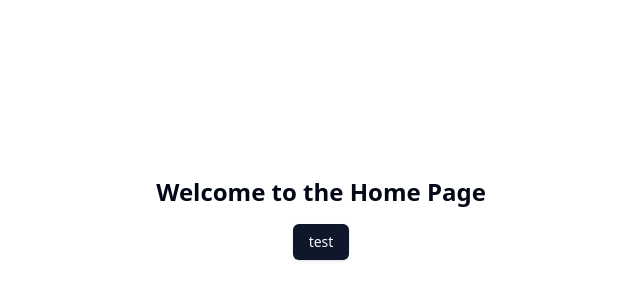
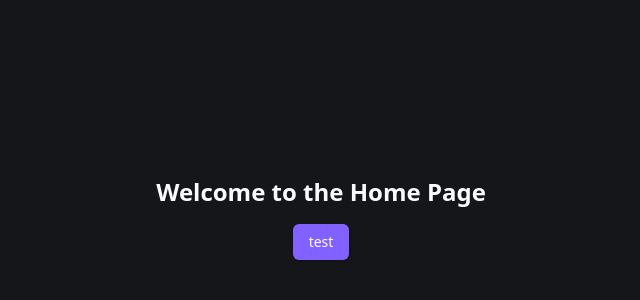
Before and after one commit to Estevangomez/barbershop, a Next.js app: page / in a window 1280 px wide. Shown: the part 182-482 px from the top of the page, without its empty margins (319-959 px from the left). Built offline with nearby package versions, Linux system fonts and the light colour scheme.

Commit message:
chore: update shadcn theme

```diff
--- a/src/app/globals.css
+++ b/src/app/globals.css
@@ -2,77 +2,45 @@
 @tailwind components;
 @tailwind utilities;
 
-@layer utilities {
-  .text-balance {
-    text-wrap: balance;
+@layer base {
+  .dark {
+    --background: 225 9% 9%;
+    --foreground: 210 40% 98%;
+
+    --card: 228 9% 11%;
+    --card-foreground: 210 40% 98%;
+
+    --popover: 228 9% 11%;
+    --popover-foreground: 210 40% 98%;
+
+    --primary: 252 100% 69%;
+    --primary-foreground: 0 0% 100%;
+
+    --secondary: 228 6% 16%;
+    --secondary-foreground: 210 40% 98%;
+
+    --muted: 228 6% 16%;
+    --muted-foreground: 215 20.2% 65.1%;
+
+    --accent: 228 6% 16%;
+    --accent-foreground: 210 40% 98%;
+
+    --destructive: 0 84% 60%;
+    --destructive-foreground: 210 40% 98%;
+
+    --border: 228 6% 16%;
+    --input: 228 6% 16%;
+    --ring: 212.7 26.8% 83.9%;
+
+    --radius: 0.5rem;
   }
 }
-
-
-
-@layer base {
-  :root {
-    --background: 0 0% 100%;
-    --foreground: 222.2 84% 4.9%;
-    --card: 0 0% 100%;
-    --card-foreground: 222.2 84% 4.9%;
-    --popover: 0 0% 100%;
-    --popover-foreground: 222.2 84% 4.9%;
-    --primary: 222.2 47.4% 11.2%;
-    --primary-foreground: 210 40% 98%;
-    --secondary: 210 40% 96.1%;
-    --secondary-foreground: 222.2 47.4% 11.2%;
-    --muted: 210 40% 96.1%;
-    --muted-foreground: 215.4 16.3% 46.9%;
-    --accent: 210 40% 96.1%;
-    --accent-foreground: 222.2 47.4% 11.2%;
-    --destructive: 0 84.2% 60.2%;
-    --destructive-foreground: 210 40% 98%;
-    --border: 214.3 31.8% 91.4%;
-    --input: 214.3 31.8% 91.4%;
-    --ring: 222.2 84% 4.9%;
-    --chart-1: 12 76% 61%;
-    --chart-2: 173 58% 39%;
-    --chart-3: 197 37% 24%;
-    --chart-4: 43 74% 66%;
-    --chart-5: 27 87% 67%;
-    --radius: 0.5rem;
-  }
-  .dark {
-    --background: 222.2 84% 4.9%;
-    --foreground: 210 40% 98%;
-    --card: 222.2 84% 4.9%;
-    --card-foreground: 210 40% 98%;
-    --popover: 222.2 84% 4.9%;
-    --popover-foreground: 210 40% 98%;
-    --primary: 210 40% 98%;
-    --primary-foreground: 222.2 47.4% 11.2%;
-    --secondary: 217.2 32.6% 17.5%;
-    --secondary-foreground: 210 40% 98%;
-    --muted: 217.2 32.6% 17.5%;
-    --muted-foreground: 215 20.2% 65.1%;
-    --accent: 217.2 32.6% 17.5%;
-    --accent-foreground: 210 40% 98%;
-    --destructive: 0 62.8% 30.6%;
-    --destructive-foreground: 210 40% 98%;
-    --border: 217.2 32.6% 17.5%;
-    --input: 217.2 32.6% 17.5%;
-    --ring: 212.7 26.8% 83.9%;
-    --chart-1: 220 70% 50%;
-    --chart-2: 160 60% 45%;
-    --chart-3: 30 80% 55%;
-    --chart-4: 280 65% 60%;
-    --chart-5: 340 75% 55%;
-  }
-}
-
-
 
 @layer base {
   * {
     @apply border-border;
   }
   body {
-    @apply bg-background text-foreground;
+    @apply bg-background text-foreground antialiased h-screen flex flex-col;
   }
 }
--- a/src/app/layout.tsx
+++ b/src/app/layout.tsx
@@ -24,7 +24,7 @@
   children: React.ReactNode;
 }>) {
   return (
-    <html lang="en">
+    <html lang="en" className="dark">
       <body
         className={`${geistSans.variable} ${geistMono.variable} antialiased`}
       >
```
